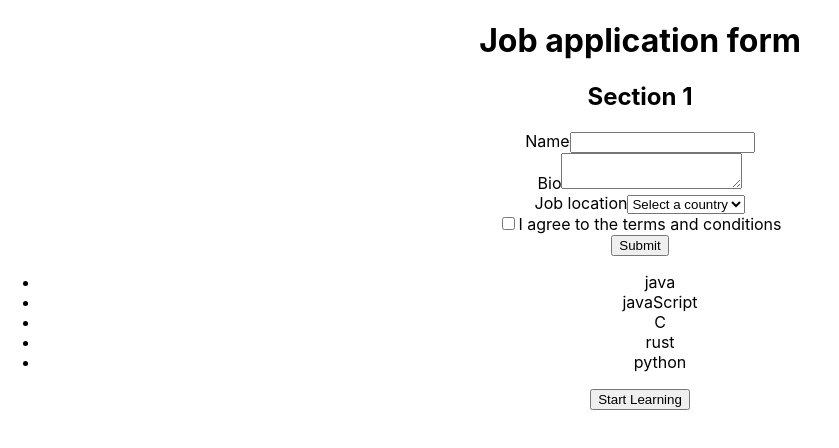
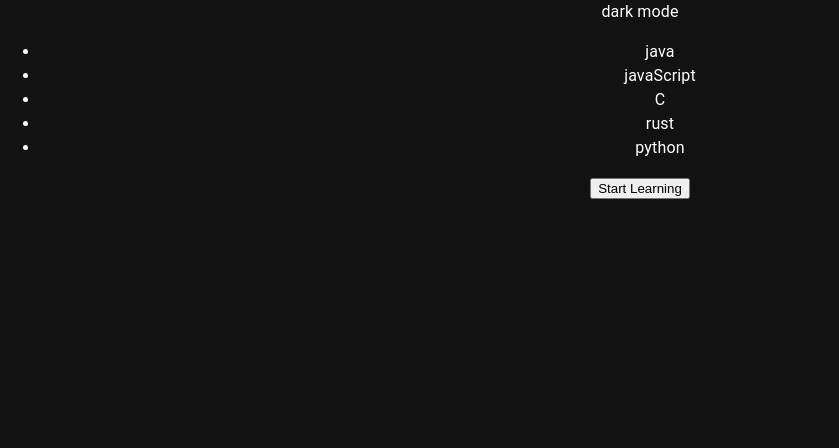
Before and after one commit to JBryskiewicz/jest-testing, a React (Create React App) app: page / in a window 1280 px wide. Shown: the top 448 px of the page, without its empty margins (0-839 px from the left). Built offline with nearby package versions, Linux system fonts and the light colour scheme.

Commit message:
testing with providers while using wrappers - example with MUI

```diff
--- a/src/App.tsx
+++ b/src/App.tsx
@@ -1,16 +1,19 @@
 import React from 'react';
 import './App.css';
-import {Application} from "./TDD/Application";
 import {Skills} from "./TDD/Skills";
+import {AppProviders} from "./TDD/AppProviders";
+import {MuiMode} from "./TDD/MuiMode";
 
 export const SKILLS: string[] = ['java', 'javaScript', 'C', 'rust', 'python',];
 
 function App() {
     return (
-        <div className="App">
-            <Application/>
-            <Skills skills={SKILLS}/>
-        </div>
+        <AppProviders>
+            <div className="App">
+                <MuiMode/>
+                <Skills skills={SKILLS}/>
+            </div>
+        </AppProviders>
     );
 }
 
--- /dev/null
+++ b/src/TDD/AppProviders.tsx
@@ -0,0 +1,18 @@
+import { ThemeProvider, createTheme } from '@mui/material/styles'
+import CssBaseline from '@mui/material/CssBaseline'
+import {ReactNode} from "react";
+
+const theme = createTheme({
+    palette: {
+        mode: 'dark',
+    },
+})
+
+export const AppProviders = ({ children }: { children: ReactNode }) => {
+    return (
+        <ThemeProvider theme={theme}>
+            <CssBaseline />
+            {children}
+        </ThemeProvider>
+    )
+}
--- /dev/null
+++ b/src/TDD/MuiMode.tsx
@@ -0,0 +1,7 @@
+import { useTheme } from '@mui/material/styles'
+import { Typography } from '@mui/material'
+
+export const MuiMode = () => {
+    const theme = useTheme();
+    return <Typography component="h1">{`${theme.palette.mode} mode`}</Typography>;
+}
```
Also changed, not shown: package.json (+4 -9 lines), src/test-utils.tsx (added, +11 -0 lines), 1 other file (tests, documents, lock files or other folders).
